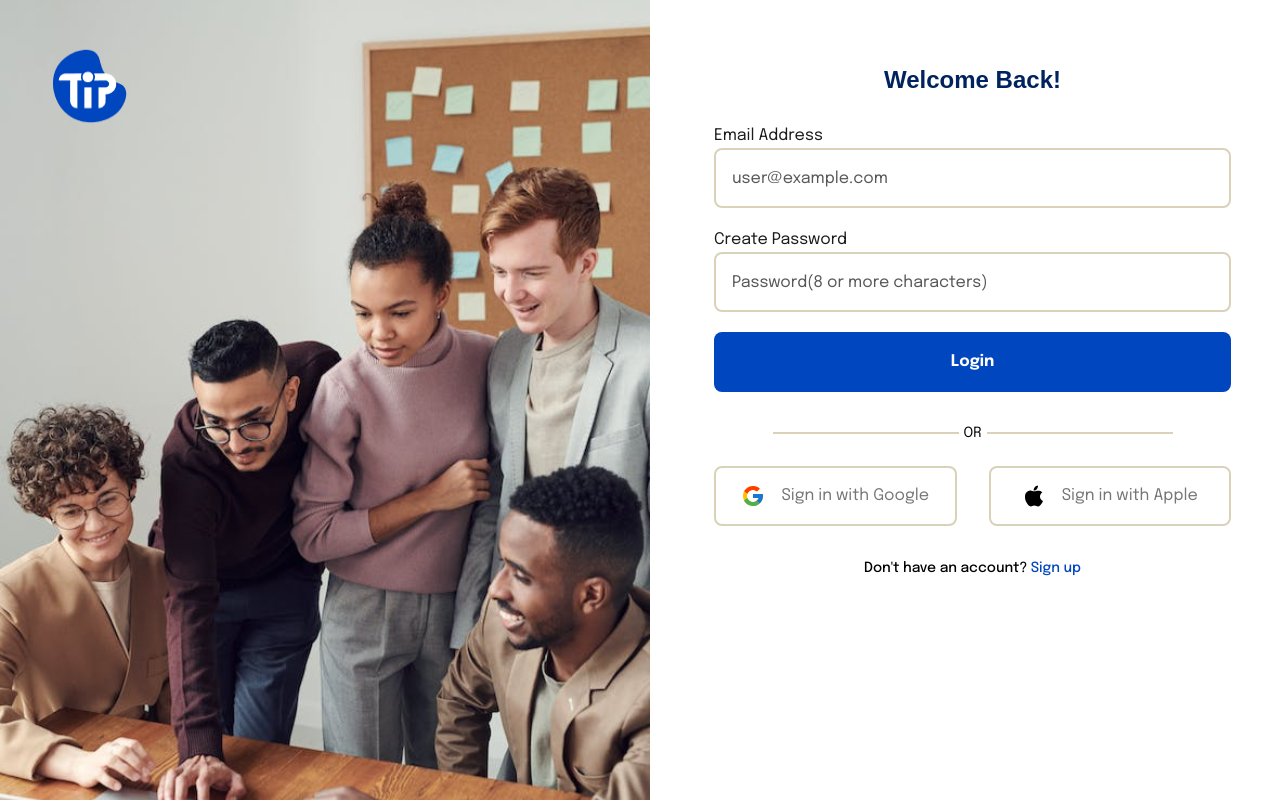
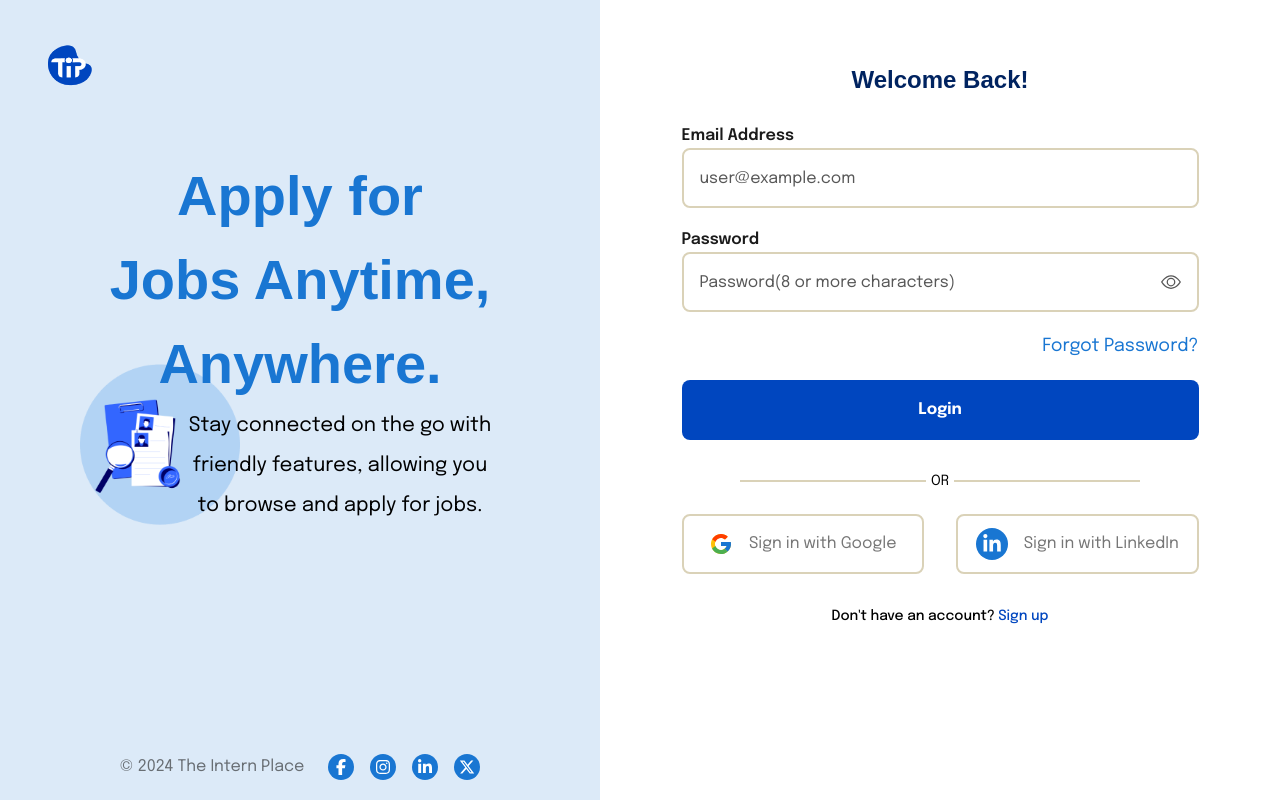
Before and after one commit to The-Intern-Place/TiP_Frontend, a Next.js app: page /login in a window 1280 px wide. Built offline with nearby package versions, Linux system fonts and the light colour scheme; a web font is replaced by a local one.

Commit message:
update(auth pages): update auth pages UI

```diff
--- a/src/components/authpages/AuthPageLayout.tsx
+++ b/src/components/authpages/AuthPageLayout.tsx
@@ -3,8 +3,14 @@ import React from "react";
 import styles from "@/styles/authpage/style.module.css";
 import Image from "next/image";
 import { TipLogo } from "public";
-import { usePathname } from "next/navigation";
 import Link from "next/link";
+import { HiOutlineEnvelope } from "react-icons/hi2";
+import {
+  FaFacebookF,
+  FaInstagram,
+  FaLinkedinIn,
+  FaXTwitter,
+} from "react-icons/fa6";
 
 type signUpProps = {
   children: React.ReactNode;
@@ -12,18 +18,77 @@ type signUpProps = {
 };
 
 const AuthPageLayout = ({ children, heading }: signUpProps) => {
-  const pathname = usePathname();
   return (
     <section className=" w-full p-0 m-0">
       <div
-        className={`hidden lg:block fixed top-0 left-0 bottom-0 lg:max-w-[650px] xl:max-w-[704px] w-full 2xl:max-w-[800px] p-10 ${pathname === "/sign-up" ? styles.signUpsideImage : styles.loginSideImage}`}
+        className={`hidden lg:block fixed top-0 left-0 bottom-0 lg:max-w-[600px] xl:max-w-[704px] w-full 2xl:max-w-[800px] p-10 bg-pictonBlue`}
       >
-        <figure className="m-0 p-0 relative w-[100px] h-[91px] overflow-hidden">
-          <Link href={"/"}><Image src={TipLogo} alt="tip-logo" fill /></Link>
+        <figure className="m-0 p-0 relative w-[60px] h-[50px] overflow-hidden">
+          <Link href={"/"}>
+            <Image src={TipLogo} alt="tip-logo" fill />
+          </Link>
         </figure>
+
+        <article
+          className={`mt-16 max-w-[578px] w-full mx-auto ${styles.customBg}`}
+        >
+          <h1 className="text-light-blue text-[56px] text-center font-semibold w-full leading-normal mx-auto">
+            Apply for <br />
+            Jobs Anytime, Anywhere.
+          </h1>
+
+          <p className=" leading-[2] text-xl pl-20 text-center mx-auto w-full max-w-[400px]">
+            Stay connected on the go with friendly features, allowing you to
+            browse and apply for jobs.
+          </p>
+        </article>
+
+        <div className="absolute bottom-0 right-0 left-0">
+          <div className="px-4 py-5 flex gap-6 items-center justify-center">
+            <p className="text-[rgba(27,27,27,0.6)]">
+              &copy; 2024 The Intern Place
+            </p>
+
+            <ul className="flex items-center gap-4">
+              <li className="w-[26px] h-[26px] rounded-[50%] bg-light-blue text-white overflow-hidden">
+                <Link
+                  href="#"
+                  className="w-full h-full flex items-center justify-center"
+                >
+                  <FaFacebookF />
+                </Link>
+              </li>
+              <li className="w-[26px] h-[26px] rounded-[50%] bg-light-blue text-white overflow-hidden">
+                <Link
+                  href="#"
+                  className="w-full h-full flex items-center justify-center"
+                >
+                  <FaInstagram />
+                </Link>
+              </li>
+              <li className="w-[26px] h-[26px] rounded-[50%] bg-light-blue text-white overflow-hidden">
+                <Link
+                  href="#"
+                  className="w-full h-full flex items-center justify-center"
+                >
+                  <FaLinkedinIn />
+                </Link>
+              </li>
+              <li className="w-[26px] h-[26px] rounded-[50%] bg-light-blue text-white overflow-hidden">
+                <Link
+                  href="#"
+                  className="w-full h-full flex items-center justify-center"
+                >
+                  <FaXTwitter />
+                </Link>
+              </li>
+            </ul>
+          </div>
+        </div>
       </div>
-      <div className="lg:ml-auto w-full lg:max-w-[calc(100%-650px)] xl:max-w-[calc(100%-704px)] 2xl:max-w-[calc(100%-800px)]">
-        <section className="w-[90%] max-w-[400px] sm:max-w-[500px] mx-auto sm:w-full lg:max-w-[581px] min-h-screen py-10 lg:px-8 lg:mx-8">
+
+      <div className="lg:ml-auto w-full relative lg:max-w-[calc(100%-600px)] xl:max-w-[calc(100%-704px)] 2xl:max-w-[calc(100%-800px)]">
+        <section className="w-[90%] max-w-[400px] sm:max-w-[500px] mx-auto sm:w-full lg:max-w-[581px] min-h-screen py-10 lg:px-8">
           <figure className="m-0 p-0 relative w-[57px] h-[57px] overflow-hidden lg:hidden mx-auto mb-2">
             <Image src={TipLogo} alt="tip-logo" fill />
           </figure>
--- a/src/components/authpages/Login.tsx
+++ b/src/components/authpages/Login.tsx
@@ -5,7 +5,7 @@ import AuthPageLayout from "./AuthPageLayout";
 import TextInput from "../inputs/text-input/TextInput";
 import Button from "../button/Button";
 import { FcGoogle } from "react-icons/fc";
-import { IoLogoApple } from "react-icons/io5";
+import { FaLinkedinIn } from "react-icons/fa6";
 import Link from "next/link";
 
 const Login = () => {
@@ -24,11 +24,21 @@ const Login = () => {
         />
 
         <TextInput
-          label="create password"
+          label="password"
           placeholder="Password(8 or more characters)"
           type="password"
+          iconRight={<div></div>}
           onChange={() => {}}
         />
+
+        <div className="w-full mt-4 md:mt-5 mb-7 md:mb-10 flex justify-end">
+          <Link
+            href="#"
+            className="text-base md:text-lg text-light-blue capitalize"
+          >
+            forgot password?
+          </Link>
+        </div>
 
         <div className="w-full mt-5">
           <Button>Login</Button>
@@ -60,9 +70,11 @@ const Login = () => {
             className="w-full h-full flex gap-4 text-sm md:text-base items-center justify-center"
             aria-label="company-logo"
           >
-            <IoLogoApple className="text-xl md:text-2xl" />{" "}
+            <span className="w-[32px] flex justify-center items-center h-[32px] rounded-[50%] bg-light-blue text-white overflow-hidden">
+              <FaLinkedinIn className="text-xl" />
+            </span>{" "}
             <span className="text-[rgba(27,27,27,0.6)]">
-              Sign in with Apple
+              Sign in with LinkedIn
             </span>
           </button>
         </div>
--- a/src/components/inputs/select-input/SelectInput.tsx
+++ b/src/components/inputs/select-input/SelectInput.tsx
@@ -13,7 +13,7 @@ const SelectInput = ({
     <div className="w-full">
       <label
         htmlFor={name}
-        className="text-sm md:text-base capitalize text-[rgba(27,27,27,1)]"
+        className="text-sm md:text-base capitalize text-[rgba(27,27,27,1)] font-semibold"
       >
         {label}
       </label>
@@ -21,9 +21,11 @@ const SelectInput = ({
         <select
           {...props}
           name={name}
-          className={`bg-white flex-grow h-full px-4 border-none rounded-lg focus:outline-none focus:ring-0 placeholder:text-[#575757] placeholder:text-[16px] w-full text-sm md:text-base ${styles.customSelect}`}
+          className={`text-[#575757] bg-white flex-grow h-full px-4 border-none rounded-lg focus:outline-none focus:ring-0 placeholder:text-[#575757] placeholder:text-[16px] w-full text-sm md:text-base ${styles.customSelect}`}
         >
-          <option value="">{placeholder}</option>
+          <option value="" className="text-[#575757]">
+            {placeholder}
+          </option>
           {optionsData}
         </select>
       </div>
--- a/src/components/inputs/text-input/TextInput.tsx
+++ b/src/components/inputs/text-input/TextInput.tsx
@@ -1,7 +1,7 @@
 "use client";
 import React, { useState } from "react";
 import { TextInputProps } from "./TextInput.types";
-import { FaEye, FaEyeSlash } from "react-icons/fa6";
+import { BsEye, BsEyeSlash } from "react-icons/bs";
 import { useTextInput } from "./useTextInput";
 
 const TextInput = (props: TextInputProps) => {
@@ -14,13 +14,13 @@ const TextInput = (props: TextInputProps) => {
     overideStyles,
     ...inputProps
   } = props;
-  const {handleChange}  = useTextInput(props);
+  const { handleChange } = useTextInput(props);
   const [isPasswordVisible, setIsPasswordVisible] = useState(false);
   return (
     <div className="w-full">
       <label
         htmlFor={name}
-        className="text-sm md:text-base capitalize text-[rgba(27,27,27,1)]"
+        className="text-sm md:text-base capitalize text-[rgba(27,27,27,1)] font-semibold"
       >
         {label}
       </label>
@@ -46,10 +46,10 @@ const TextInput = (props: TextInputProps) => {
             <button
               type="button"
               aria-label="toggle-password"
-              className="text-[#575757] px-4"
+              className="text-[#575757] px-4 text-xl"
               onClick={() => setIsPasswordVisible(!isPasswordVisible)}
             >
-              {isPasswordVisible ? <FaEyeSlash /> : <FaEye />}
+              {isPasswordVisible ? <BsEyeSlash /> : <BsEye />}
             </button>
           ) : (
             <div
--- a/src/styles/authpage/style.module.css
+++ b/src/styles/authpage/style.module.css
@@ -1,11 +1,6 @@
-.signUpsideImage {
-  background: url("../../assets/images/auth-page-images/signup-image.svg");
+.customBg {
+  background: url("../../assets/images/auth-page-images/Frame.png");
   background-repeat: no-repeat;
-  background-size: cover;
+  background-size: 160px;
+  background-position: 40px 210px;
 }
-
-.loginSideImage {
-  background: url("../../assets/images/auth-page-images/login-image.svg");
-  background-repeat: no-repeat;
-  background-size: cover;
-}
--- a/tailwind.config.ts
+++ b/tailwind.config.ts
@@ -21,24 +21,25 @@ const config: Config = {
         lightBlue: "#B5CAEC80",
         blue: "#0046BF",
         "light-blue": "#1976D2",
-        grey: "#1B1B1B"
+        grey: "#1B1B1B",
+        pictonBlue: "rgba(82,151,219,0.2)",
       },
       screens: {
-        'sm': '640px',
+        sm: "640px",
         // => @media (min-width: 640px) { ... }
 
-        'md': '768px',
+        md: "768px",
         // => @media (min-width: 768px) { ... }
 
-        'lg': '1024px',
+        lg: "1024px",
         // => @media (min-width: 1024px) { ... }
 
-        'xl': '1480px',
+        xl: "1480px",
         // => @media (min-width: 1280px) { ... }
 
-        '2xl': '1536px',
+        "2xl": "1536px",
         // => @media (min-width: 1536px) { ... }
-      }
+      },
     },
   },
   plugins: [],
```
Also changed, not shown: src/components/authpages/SignUp.tsx (+60 -68 lines), src/assets/images/auth-page-images/Frame.png (added), 1 other file (tests, documents, lock files or other folders).
